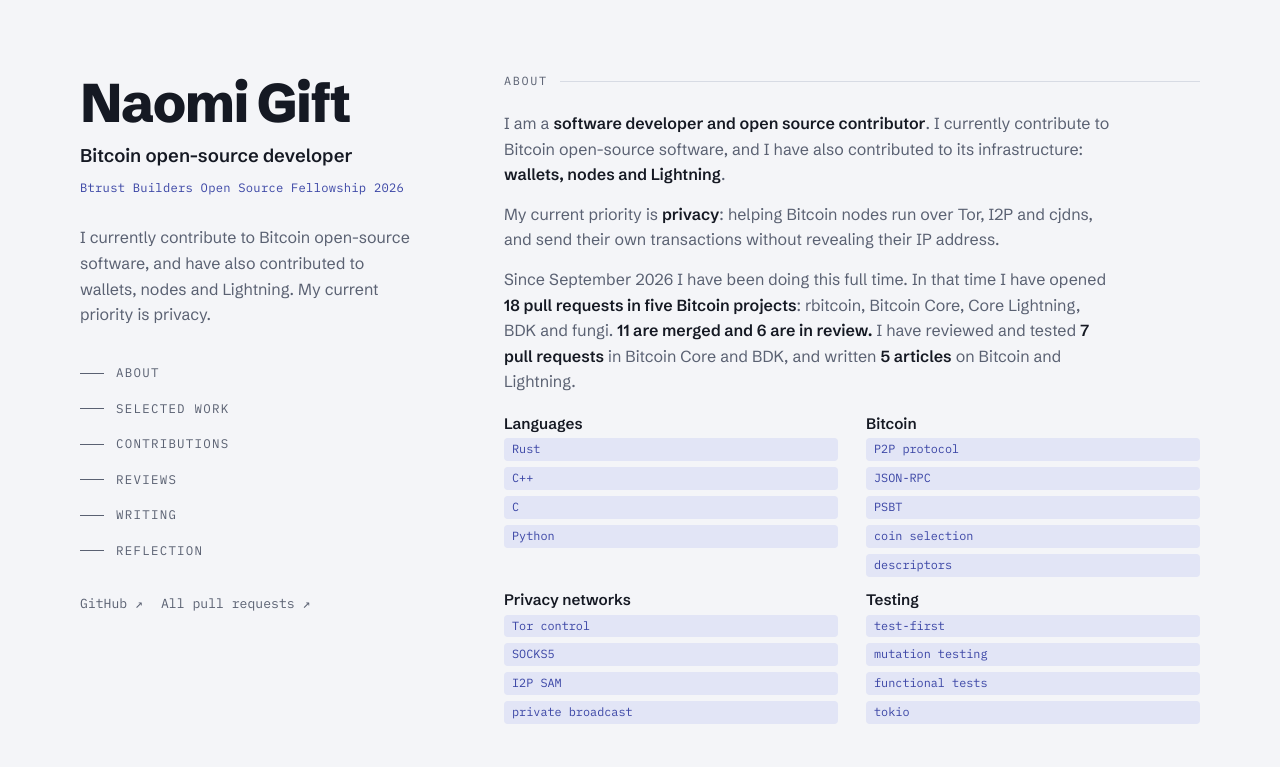
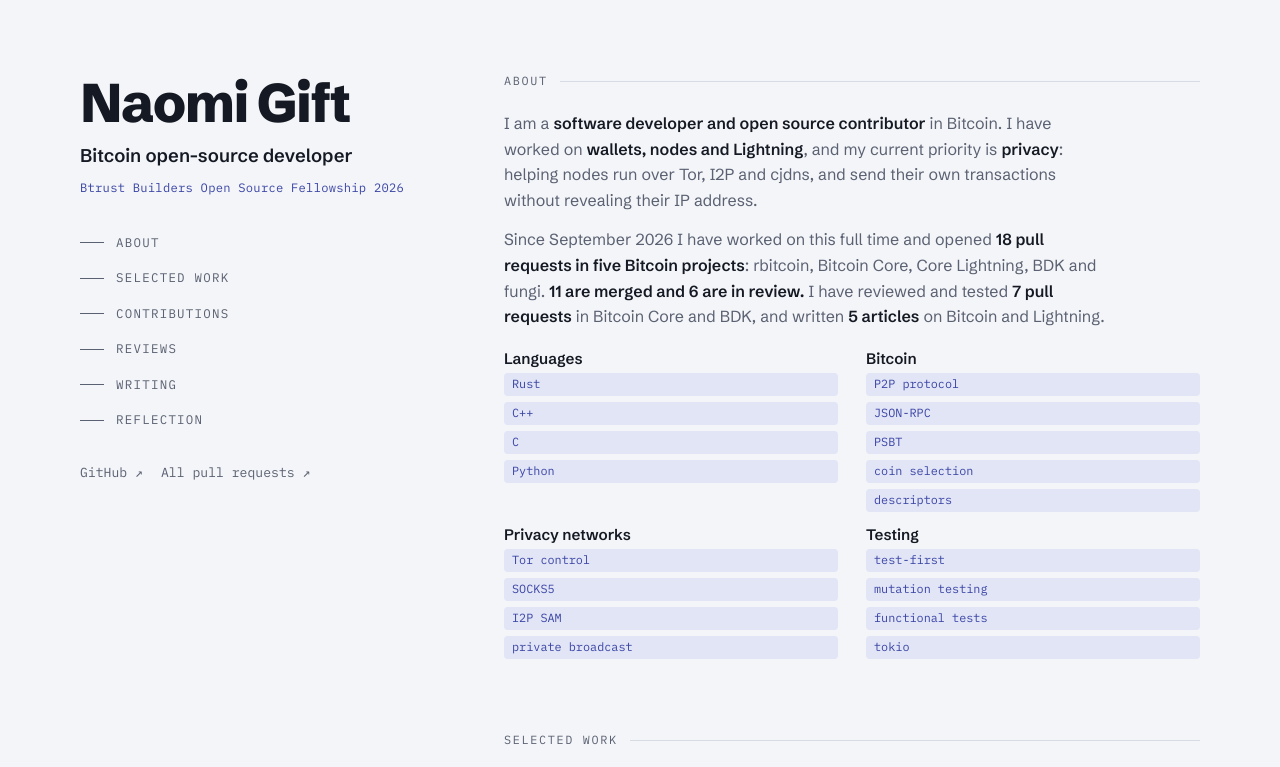
Before and after one commit to Naomi-Gift/Naomi-Gift.github.io, a plain HTML site: page index.html in a window 1280 px wide. Shown: the top 767 px of the page. Drawn offline with Linux system fonts and the light colour scheme.

Commit message:
Remove repeated intro text

```diff
--- a/index.html
+++ b/index.html
@@ -122,7 +122,6 @@ section{display:flex;flex-direction:column;gap:20px;scroll-margin-top:24px}
     <p class="role">Bitcoin open-source developer</p>
     <p class="fellow">Btrust Builders Open Source Fellowship 2026</p>
   </div>
-  <p class="bio">I currently contribute to Bitcoin open-source software, and have also contributed to wallets, nodes and Lightning. My current priority is privacy.</p>
   <nav aria-label="Sections"><ul>
     <li><a href="#about">About</a></li>
     <li><a href="#work">Selected work</a></li>
@@ -139,9 +138,8 @@ section{display:flex;flex-direction:column;gap:20px;scroll-margin-top:24px}
 <section id="about">
   <div class="label">About</div>
   <div class="prose">
-    <p>I am a <b>software developer and open source contributor</b>. I currently contribute to Bitcoin open-source software, and I have also contributed to its infrastructure: <b>wallets, nodes and Lightning</b>.</p>
-    <p>My current priority is <b>privacy</b>: helping Bitcoin nodes run over Tor, I2P and cjdns, and send their own transactions without revealing their IP address.</p>
-    <p>Since September 2026 I have been doing this full time. In that time I have opened <b>18 pull requests in five Bitcoin projects</b>: rbitcoin, Bitcoin Core, Core Lightning, BDK and fungi. <b>11 are merged and 6 are in review.</b> I have reviewed and tested <b>7 pull requests</b> in Bitcoin Core and BDK, and written <b>5 articles</b> on Bitcoin and Lightning.</p>
+    <p>I am a <b>software developer and open source contributor</b> in Bitcoin. I have worked on <b>wallets, nodes and Lightning</b>, and my current priority is <b>privacy</b>: helping nodes run over Tor, I2P and cjdns, and send their own transactions without revealing their IP address.</p>
+    <p>Since September 2026 I have worked on this full time and opened <b>18 pull requests in five Bitcoin projects</b>: rbitcoin, Bitcoin Core, Core Lightning, BDK and fungi. <b>11 are merged and 6 are in review.</b> I have reviewed and tested <b>7 pull requests</b> in Bitcoin Core and BDK, and written <b>5 articles</b> on Bitcoin and Lightning.</p>
   </div>
   <div class="skills">
     <div><h3>Languages</h3><div class="chips"><span class="chip">Rust</span><span class="chip">C++</span><span class="chip">C</span><span class="chip">Python</span></div></div>
```
